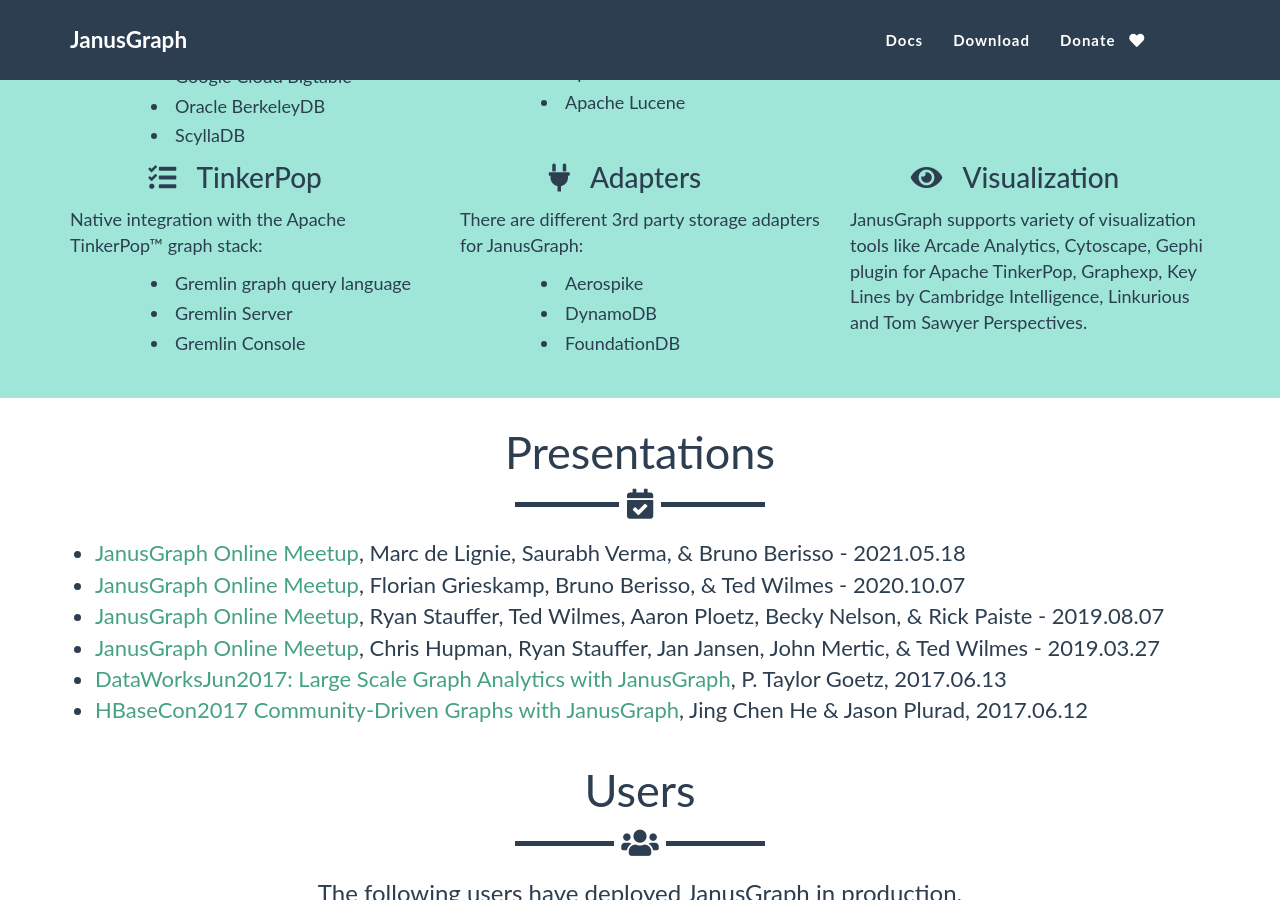
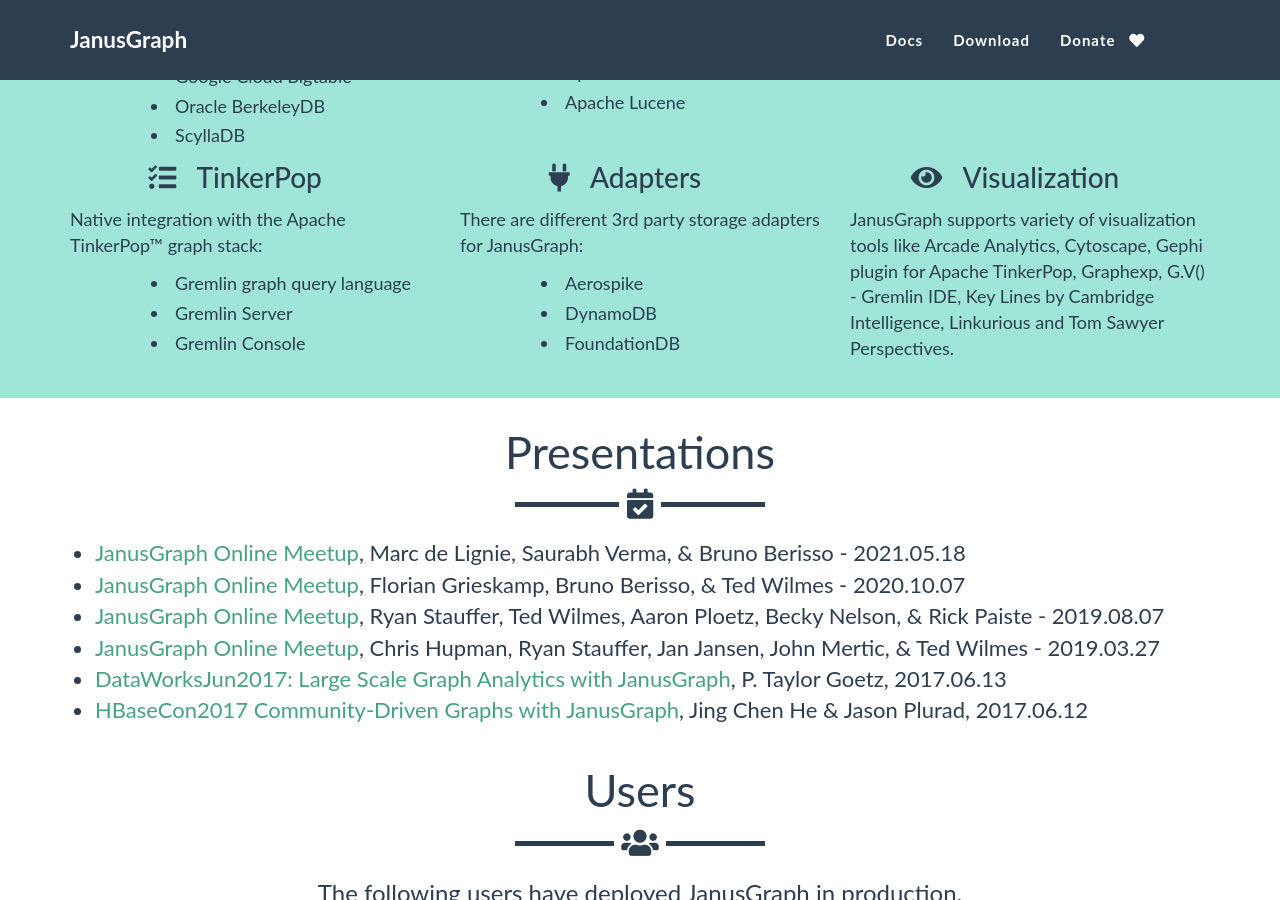
Before and after one commit to JanusGraph/janusgraph.org, a Jekyll site: the page built from index.html, in a window 1280 px wide and 900 px high, scrolled down 1215 px. Built offline with Jekyll 4.4.1, drawn with Linux system fonts in a browser that asks for light colours.

Commit message:
Added G.V() to list of visualisation tools in features.html
Signed-off-by: G.V() - Gremlin Database Visualizer <95418630+gdotv@users.noreply.github.com>

```diff
--- a/_includes/features.html
+++ b/_includes/features.html
@@ -88,7 +88,7 @@
                 <p class="second-title"><i class="fas fa-eye"></i> &nbsp; Visualization
                 </p>
                 <div>
-                    <p class="feature-text">JanusGraph supports variety of visualization tools like <a class="feature-link" href="https://arcadeanalytics.com/usermanual/#arcade-analytics">Arcade Analytics</a>, <a class="feature-link" href="https://cytoscape.org">Cytoscape</a>, <a class="feature-link" href="https://tinkerpop.apache.org/docs/current/reference/#gephi-plugin">Gephi</a> plugin for Apache TinkerPop, <a class="feature-link" href="https://github.com/bricaud/graphexp">Graphexp</a>, <a class="feature-link" href="https://cambridge-intelligence.com/keylines/janusgraph">Key Lines by Cambridge Intelligence</a>, <a class="feature-link" href="https://doc.linkurio.us/ogma/latest/tutorials/janusgraph">Linkurious</a> and <a class="feature-link" href="https://www.tomsawyer.com/perspectives">Tom Sawyer Perspectives</a>.</p>
+                    <p class="feature-text">JanusGraph supports variety of visualization tools like <a class="feature-link" href="https://arcadeanalytics.com/usermanual/#arcade-analytics">Arcade Analytics</a>, <a class="feature-link" href="https://cytoscape.org">Cytoscape</a>, <a class="feature-link" href="https://tinkerpop.apache.org/docs/current/reference/#gephi-plugin">Gephi</a> plugin for Apache TinkerPop, <a class="feature-link" href="https://github.com/bricaud/graphexp">Graphexp</a>, <a class="feature-link" href="https://gdotv.com">G.V() - Gremlin IDE</a>, <a class="feature-link" href="https://cambridge-intelligence.com/keylines/janusgraph">Key Lines by Cambridge Intelligence</a>, <a class="feature-link" href="https://doc.linkurio.us/ogma/latest/tutorials/janusgraph">Linkurious</a> and <a class="feature-link" href="https://www.tomsawyer.com/perspectives">Tom Sawyer Perspectives</a>.</p>
                 </div>
             </div>
         </div>
```
